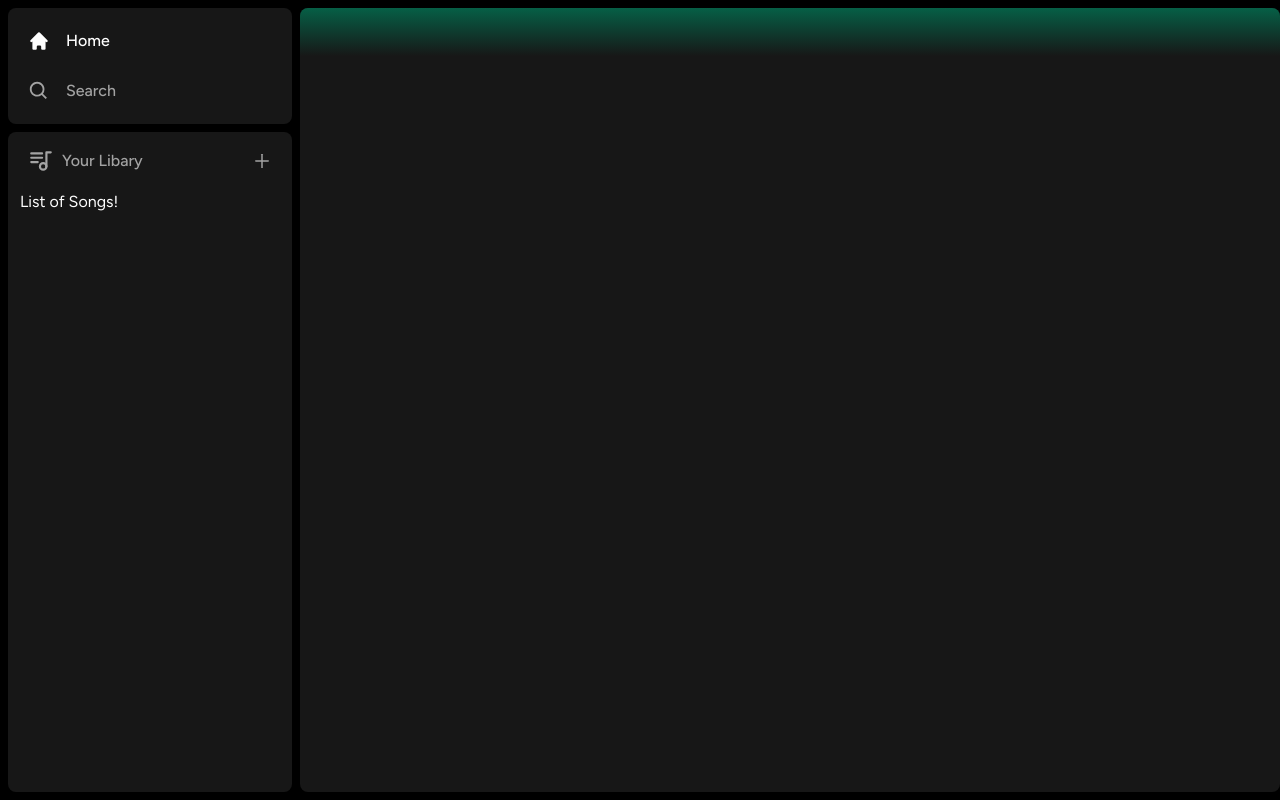
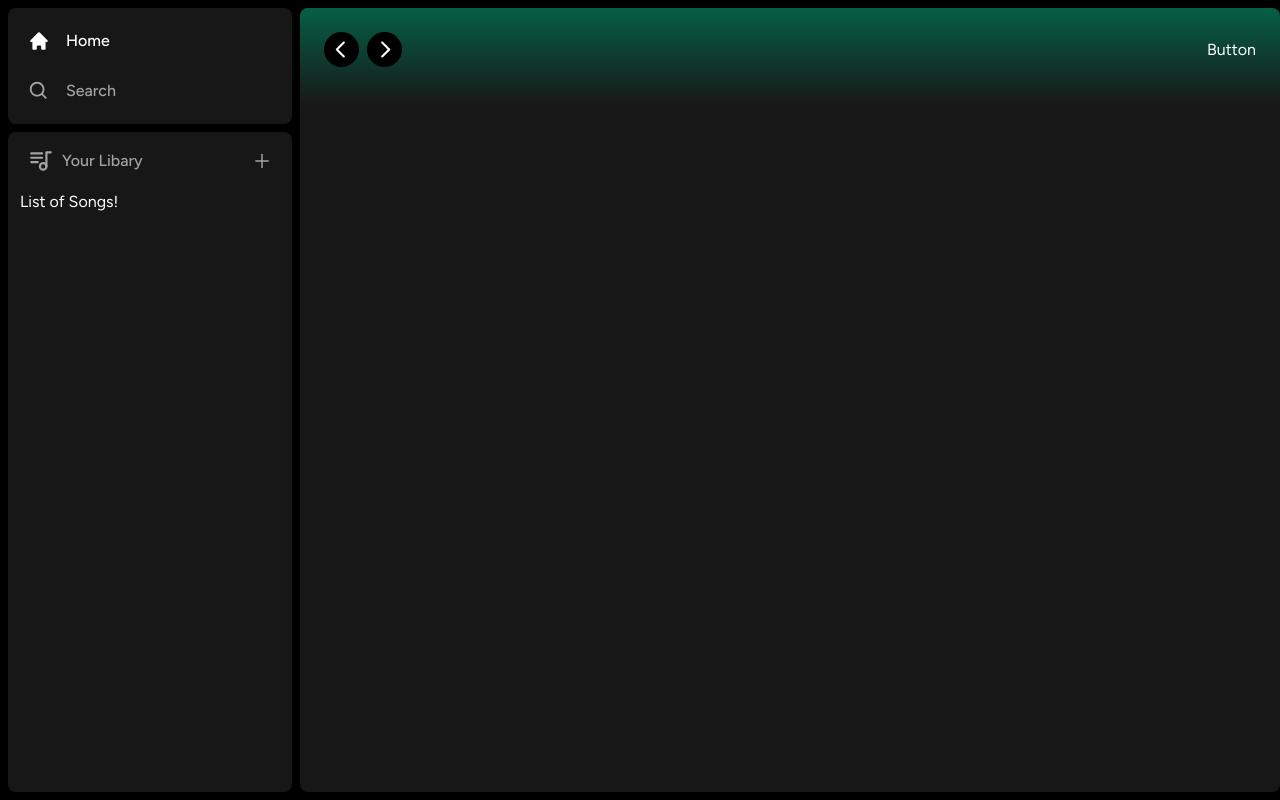
Before and after one commit to MirkoMajchrzak/fullstack, a Next.js app: page / in a window 1280 px wide. Built offline with nearby package versions, Linux system fonts and the light colour scheme.

Commit message:
added custom Button component

```diff
--- /dev/null
+++ b/components/Button.tsx
@@ -0,0 +1,9 @@
+const Button = () => {
+    return (
+        <div className="">
+            Button
+        </div>
+     );
+}
+
+export default Button ;
--- a/components/Header.tsx
+++ b/components/Header.tsx
@@ -2,6 +2,10 @@
 
 import { useRouter } from "next/navigation";
 import { twMerge } from "tailwind-merge";
+import { RxCaretLeft, RxCaretRight } from "react-icons/rx";
+import { HiHome } from "react-icons/hi";
+import { BiSearch } from "react-icons/bi";
+import Button from "./Button";
 
 interface HeaderProps {
     children: React.ReactNode;
@@ -18,8 +22,32 @@ const Header: React.FC<HeaderProps> = ({
         // Handle Logout in the future
     }
     return (
-        <div className={twMerge("h-fit bg-gradient-to-b from-emerald-800 p-6")}>
-
+        <div className={twMerge("h-fit bg-gradient-to-b from-emerald-800 p-6", className)}>
+            <div className="w-full mb-4 flex items-center justify-between">
+                <div className="hidden md:flex gap-x-2 items-center">
+                    <button onClick={() => router.back()} className="rounded-full bg-black flex items-center justify-center hover:opacity-75 transition">
+                        <RxCaretLeft className="text-white" size={35} />
+                    </button>
+                    <button onClick={() => router.forward()} className="rounded-full bg-black flex items-center justify-center hover:opacity-75 transition">
+                        <RxCaretRight className="text-white" size={35} />
+                    </button>
+                </div>
+                <div className="flex md:hidden gap-x-2 items-center">
+                    <button className="rounded-full p-2 bg-white flex items-center justify-center hover:opacity-75 transition">
+                        <HiHome className="text-black" size={20} />
+                    </button>
+                    <button className="rounded-full p-2 bg-white flex items-center justify-center hover:opacity-75 transition">
+                        <BiSearch className="text-black" size={20} />
+                    </button>
+                </div>
+                <div className="flex justify-between items-center gap-x-4">
+                    <>
+                        <div className="">
+                            <Button />
+                        </div>
+                    </>
+                </div>
+            </div>
         </div>
      );
 }
```
